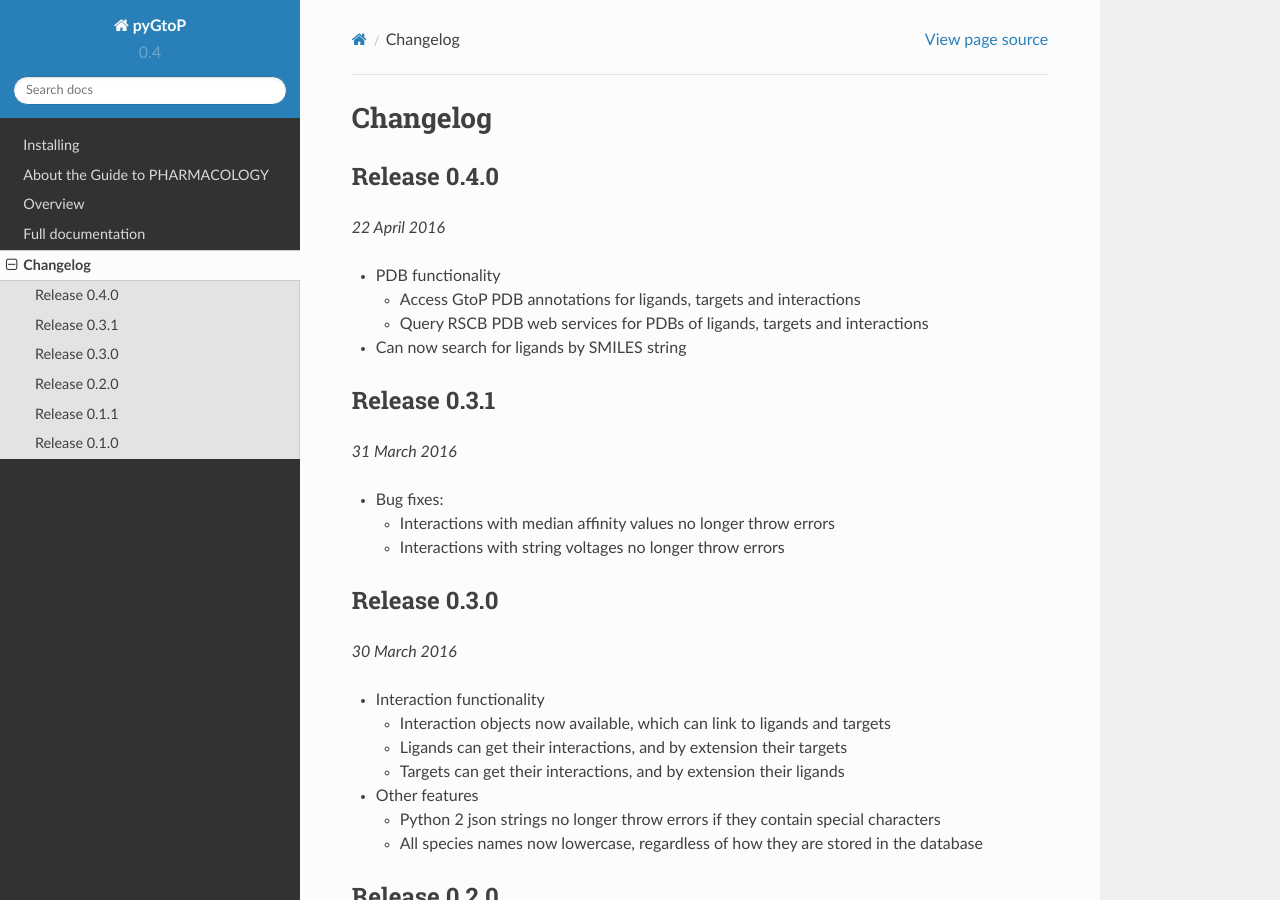
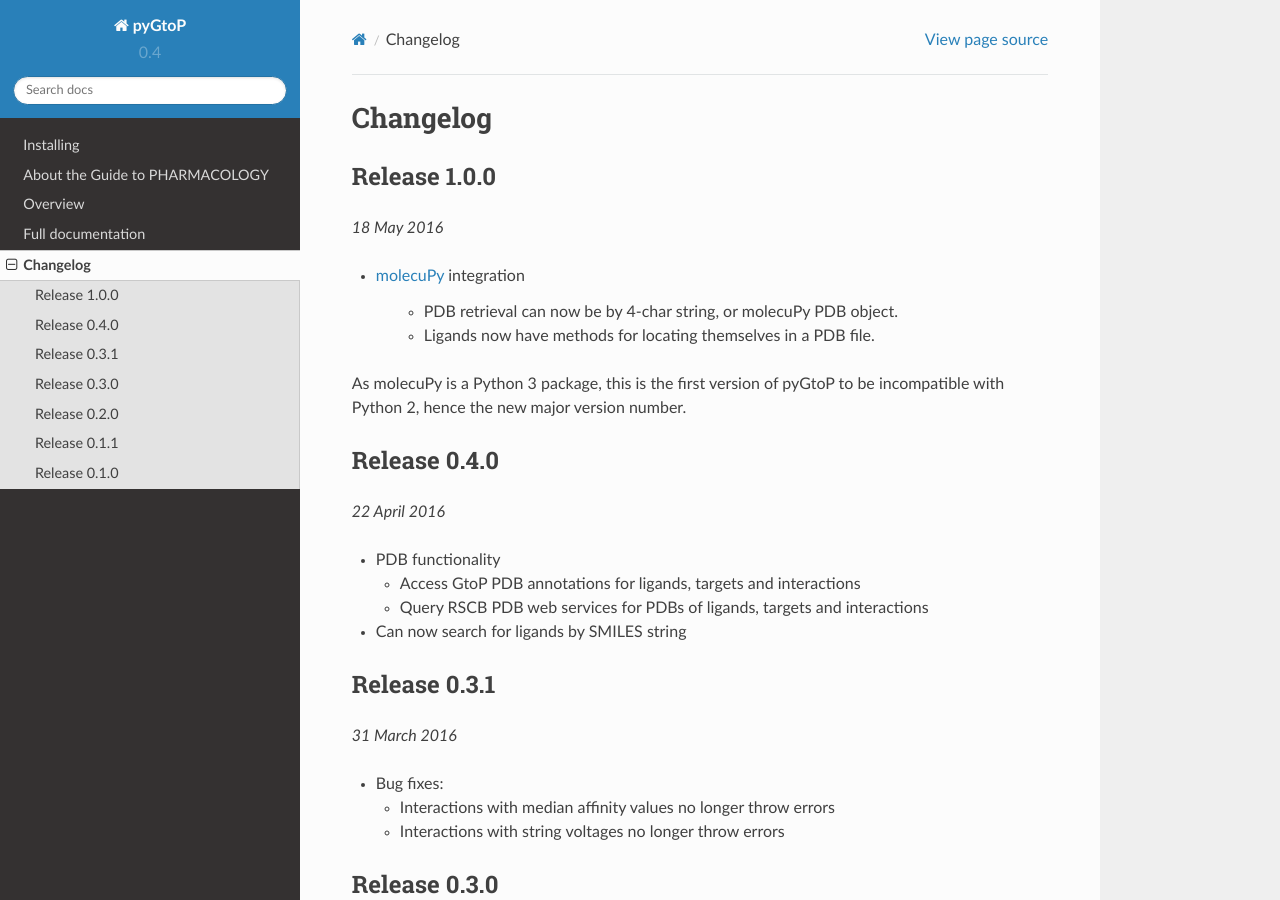
Before and after one commit to simondharding/pygtop, a Sphinx documentation site: the page built from docs/source/changelog.rst, in a window 1280 px wide and 900 px high. Built offline with Sphinx 7.4.7 and the Read the Docs theme 2.0.0, drawn with Linux system fonts in a browser that asks for light colours.

Commit message:
Update changelog for 1.0

```diff
--- a/docs/source/changelog.rst
+++ b/docs/source/changelog.rst
@@ -1,5 +1,19 @@
 Changelog
 ---------
+
+Release 1.0.0
+~~~~~~~~~~~~~
+
+`18 May 2016`
+
+* `molecuPy <http://molecupy.readthedocs.io>`_ integration
+
+    * PDB retrieval can now be by 4-char string, or molecuPy PDB object.
+    * Ligands now have methods for locating themselves in a PDB file.
+
+As molecuPy is a Python 3 package, this is the first version of pyGtoP to be
+incompatible with Python 2, hence the new major version number.
+
 
 Release 0.4.0
 ~~~~~~~~~~~~~
```
